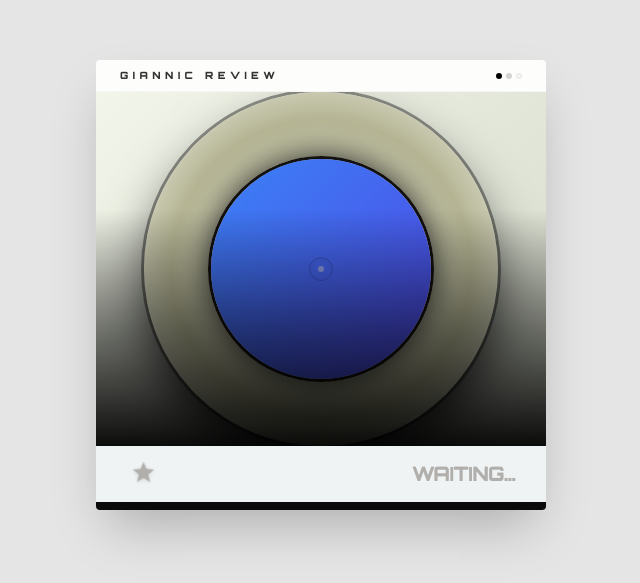
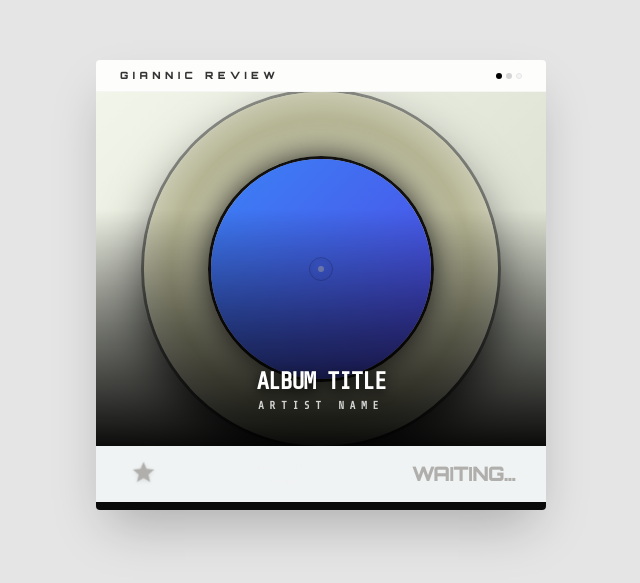
Before and after one commit to gianneefm/giannic-review, a React (Vite) app: page / in a window 1280 px wide. Shown: the part 115-698 px from the top of the page, without its empty margins (319-959 px from the left). Built offline with nearby package versions, Linux system fonts and the light colour scheme; the HTML template or start-up script is replaced by a standard one.

Commit message:
Update App.jsx

```diff
--- a/src/App.jsx
+++ b/src/App.jsx
@@ -301,10 +301,10 @@ const App = () => {
             <div className="absolute inset-x-0 bottom-0 h-2/3 bg-gradient-to-t from-black/95 via-black/50 to-transparent backdrop-blur-[0.5px]" />
 
             <h2 className="relative font-mono text-xl md:text-2xl font-black text-white tracking-tighter uppercase leading-none drop-shadow-[0_4px_6px_rgba(0,0,0,0.8)]">
-              {albumTitle}
+              {albumTitle ? albumTitle : "ALBUM TITLE"}
             </h2>
             <h3 className="relative font-mono text-[10px] md:text-[11px] font-bold text-white tracking-[0.5em] uppercase mt-1 opacity-80">
-              {artist}
+              {artist ? artist : "ARTIST NAME"}
             </h3>
           </div>
         </div>
```
